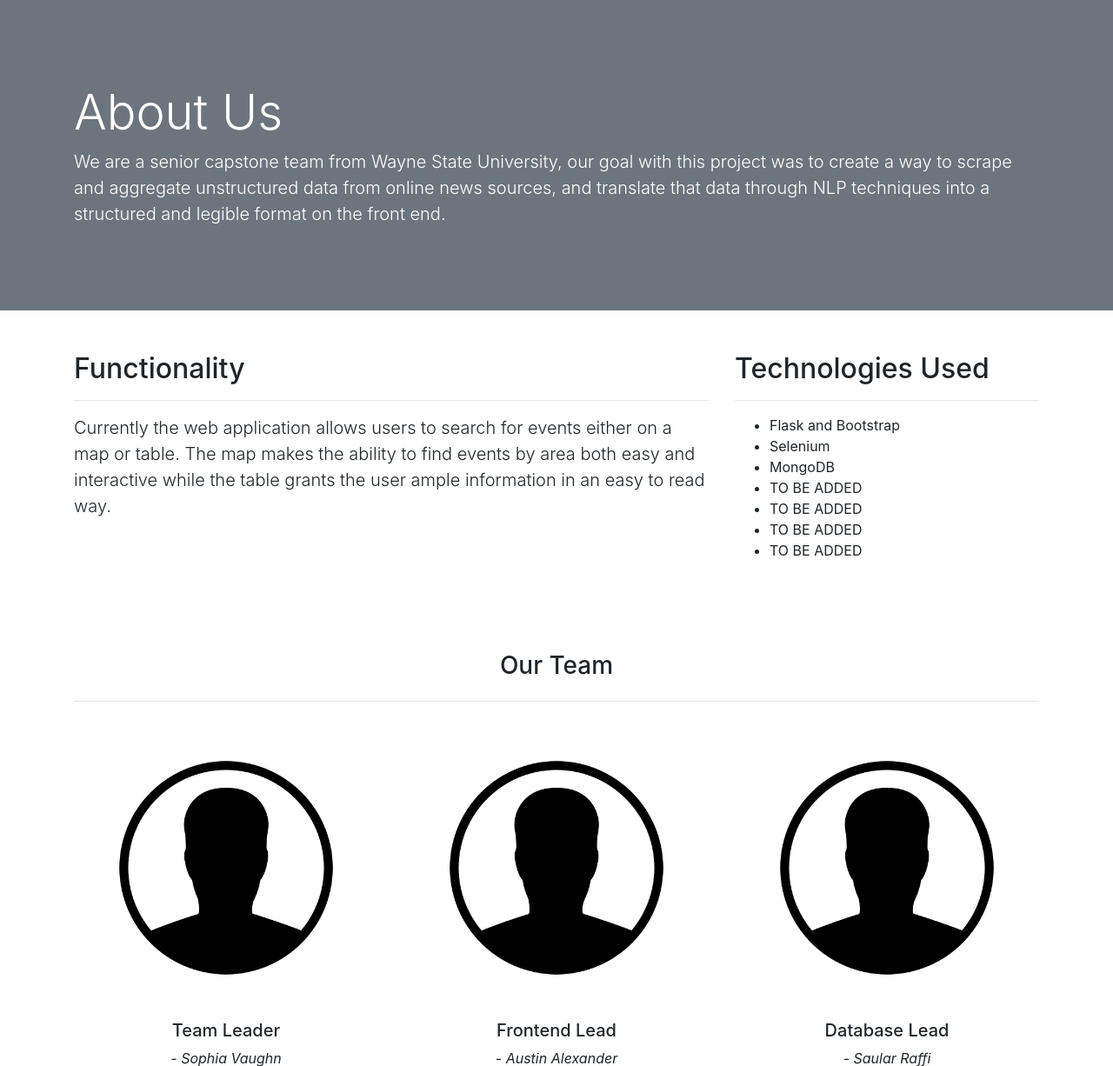
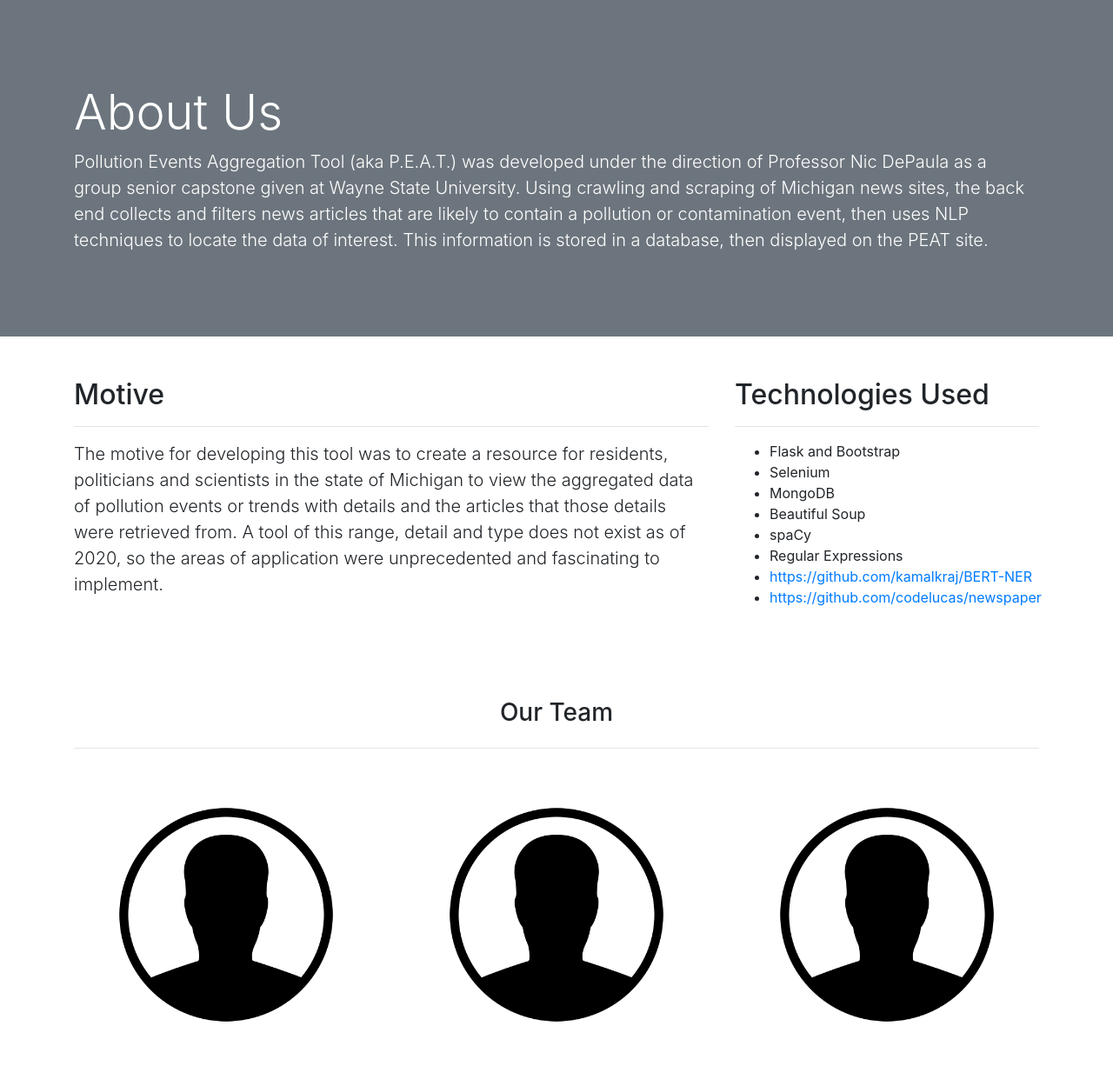
Before and after one commit to SophiaMVaughn/Pollution-CSC4996, a Flask app: page /AboutUs in a window 1280 px wide. Shown: the part 56-1282 px from the top of the page at 87% size. Run offline with Flask 2, Linux system fonts and the light colour scheme; some libraries are stand-ins or nearby versions.

Commit message:
updated about us page

```diff
--- a/templates/AboutUs.html
+++ b/templates/AboutUs.html
@@ -48,7 +48,7 @@
       <div class="row h-100 align-items-center">
         <div class="col-lg-12">
           <h1 class="display-4 text-white mt-5 mb-2">About Us</h1>
-          <p class="lead mb-5 text-white">We are a senior capstone team from Wayne State University, our goal with this project was to create a way to scrape and aggregate unstructured data from online news sources, and translate that data through NLP techniques into a structured and legible format on the front end.</p>
+          <p class="lead mb-5 text-white">Pollution Events Aggregation Tool (aka P.E.A.T.) was developed under the direction of Professor Nic DePaula as a group senior capstone given at Wayne State University. Using crawling and scraping of Michigan news sites, the back end collects and filters news articles that are likely to contain a pollution or contamination event, then uses NLP techniques to locate the data of interest. This information is stored in a database, then displayed on the PEAT site.</p>
         </div>
       </div>
     </div>
@@ -58,9 +58,9 @@
 
     <div class="row">
       <div class="col-md-8 mb-5">
-        <h2>Functionality</h2>
+        <h2>Motive</h2>
         <hr>
-          <p class="lead">Currently the web application allows users to search for events either on a map or table. The map makes the ability to find events by area both easy and interactive while the table grants the user ample information in an easy to read way.</p>
+          <p class="lead">The motive for developing this tool was to create a resource for residents, politicians and scientists in the state of Michigan to view the aggregated data of pollution events or trends with details and the articles that those details were retrieved from. A tool of this range, detail and type does not exist as of 2020, so the areas of application were unprecedented and fascinating to implement.</p>
       </div>
       <div class="col-md-4 mb-5">
         <h2>Technologies Used</h2>
@@ -69,10 +69,11 @@
             <li>Flask and Bootstrap</li>
             <li>Selenium</li>
             <li>MongoDB</li>
-            <li>TO BE ADDED</li>
-                <li>TO BE ADDED</li>
-                <li>TO BE ADDED</li>
-                <li>TO BE ADDED</li>
+            <li>Beautiful Soup</li>
+                <li>spaCy</li>
+                <li>Regular Expressions</li>
+                <li><a href="https://github.com/kamalkraj/BERT-NER">https://github.com/kamalkraj/BERT-NER</a></li>
+                <li><a href="https://github.com/codelucas/newspaper">https://github.com/codelucas/newspaper</a></li>
           </ul>
       </div>
     </div>
```
